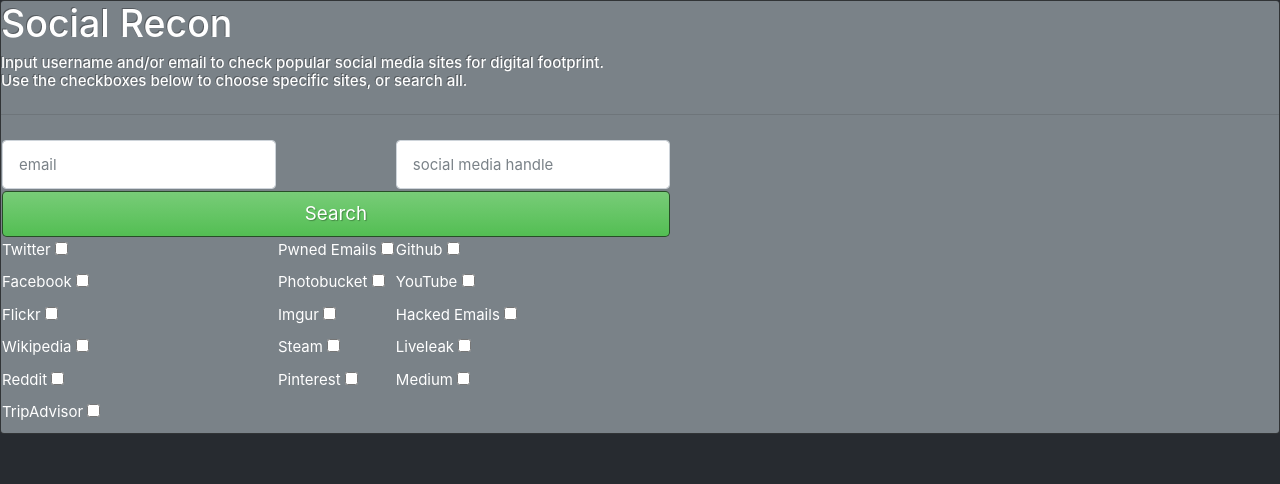
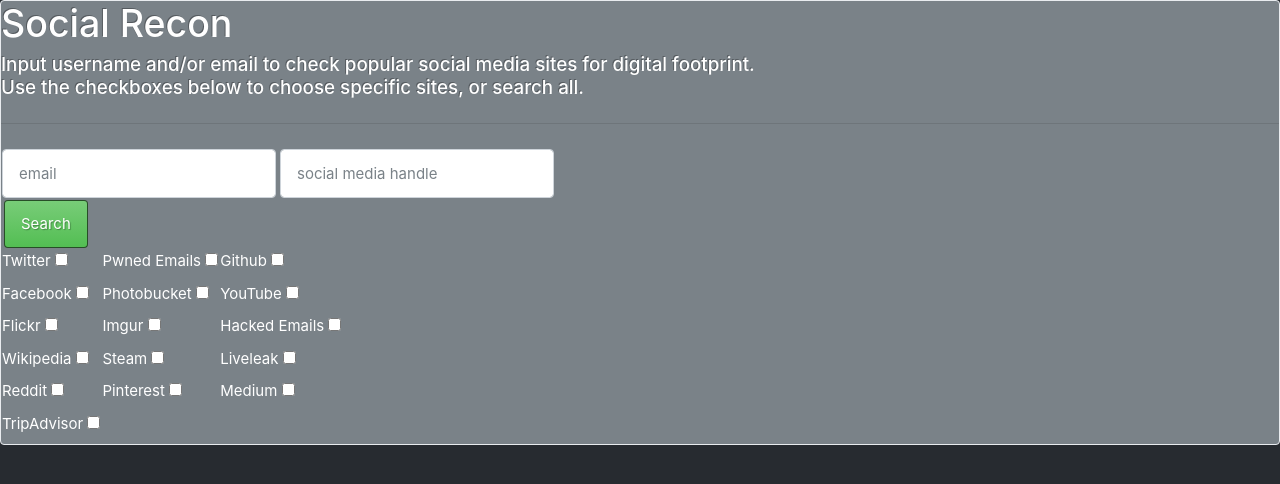
Before and after one commit to famavott/osint-scraper, a Python web app: template osint_scraper/templates/home.jinja2 in a window 1280 px wide. Shown: the top 484 px of the page. Run offline with Jinja, Linux system fonts and the light colour scheme; the template is opened without the code that fills it, so the values that code supplies are empty.

Commit message:
Styled out tables.

```diff
--- a/osint_scraper/templates/home.jinja2
+++ b/osint_scraper/templates/home.jinja2
@@ -8,6 +8,7 @@
     <link href="{{request.static_url('osint_scraper:static/style.css')}}" rel="stylesheet">
     <link rel="stylesheet" href="{{request.static_url('osint_scraper:static/loading.css')}}">
     <link rel="shortcut icon" href="{{request.static_url('osint_scraper:static/Spy.png')}}">
+    <link href="https://fonts.googleapis.com/css?family=Playfair+Display" rel="stylesheet">
   </head>
   <body>
     <div class="body" style="display: none"></div>
@@ -15,11 +16,11 @@
     <div class="main_page">
         <header id="header">
         </header>
-        <div id="main-box" class="card bg-secondary text-white mb-3">
+        <div id="main-box" class="card bg-secondary border-light text-white mb-3">
             <h1 class="header">Social Recon</h1>
             <form id="input_form" action="results">
                 <div>
-                    <h6 id="instructions">Input username and/or email to check popular social media sites for digital footprint.<br>Use the checkboxes below to choose specific sites, or search all.</h6>
+                    <h5 id="instructions">Input username and/or email to check popular social media sites for digital footprint.<br>Use the checkboxes below to choose specific sites, or search all.</h5>
                 </div>
                 <hr class="my-4">
                 <table class="input-fields">
@@ -33,82 +34,89 @@
                             <input class='form-control' type="text" name="handle" placeholder="social media handle" id="inputDefault">
                         </td>
                     </tr>
+                    <table class="input-fields four_five" >
                     <tr>
-                        <td colspan="3"><a href="{{ request.route_url('results') }}"><input class="btn btn-success btn-lg btn-block"" type="submit" name="search" value="Search" id="search"></a>
+                        <td class='box'></td>
+                        <td class='box'><a href="{{ request.route_url('results') }}"><input class="btn btn-success btn-block" type="submit" name="search" value="Search" id="search"></a>
                         </td>
+                        <td class='box'></td>
+
                     </tr>
+                </table>
+                </table>
+                <table class="input-fields">
                     <tr>
-                        <td>
+                        <td class='box box_pad'>
                             <label for="twitter">Twitter</label>
                             <input type='checkbox' name='selected_sites' value='twitter'>
                         </td>
-                        <td>
+                        <td class='box box_pad'>
                             <label for="pwned">Pwned Emails</label>
                             <input type='checkbox' name='selected_sites' value='pwned'>
                         </td>
-                        <td>
+                        <td class='box box_pad'>
                             <label for="github">Github</label>
                             <input type='checkbox' name='selected_sites' value='github'>
                         </td>
                     </tr>
                     <tr>
-                        <td>
+                        <td class='box box_pad'>
                             <label for="facebook">Facebook</label>
                             <input type='checkbox' name='selected_sites' value='facebook'>
                         </td>
-                        <td>
+                        <td class='box box_pad'>
                             <label for="photobucket">Photobucket</label>
                             <input type='checkbox' name='selected_sites' value='photobucket'>
                         </td>
-                        <td>
+                        <td class='box box_pad'>
                             <label for="youtube">YouTube</label>
                             <input type='checkbox' name='selected_sites' value='youtube'>
                         </td>
                     </tr>
                     <tr>
-                        <td>
+                        <td class='box box_pad'>
                             <label for="flickr">Flickr</label>
                             <input type='checkbox' name='selected_sites' value='flickr'>
                         </td>
-                        <td>
+                        <td class='box box_pad'>
                             <label for="imgur">Imgur</label>
                             <input type='checkbox' name='selected_sites' value='imgur'>
                         </td>
-                        <td>
+                        <td class='box box_pad'>
                             <label for="hacked_email">Hacked Emails</label>
                             <input type='checkbox' name='selected_sites' value='hacked_email'>
                         </td>
                     </tr>
                     <tr>
-                        <td>
+                        <td class='box box_pad'>
                             <label for="wikipedia">Wikipedia</label>
                             <input type='checkbox' name='selected_sites' value='wikipedia'>
                         </td>
-                        <td>
+                        <td class='box box_pad'>
                             <label for="steam">Steam</label>
                             <input type='checkbox' name='selected_sites' value='steam'>
                         </td>
-                        <td>
+                        <td class='box box_pad'>
                             <label for="liveleak">Liveleak</label>
                             <input type='checkbox' name='selected_sites' value='liveleak'>
                         </td>
                     </tr>
                     <tr>
-                        <td>
+                        <td class='box box_pad'>
                             <label for="reddit">Reddit</label>
                             <input type='checkbox' name='selected_sites' value='reddit'>
                         </td>
-                        <td>
+                        <td class='box box_pad'>
                             <label for="pinterest">Pinterest</label>
                             <input type='checkbox' name='selected_sites' value='pinterest'>
                         </td>
-                        <td>
+                        <td class='box box_pad'>
                             <label for="medium">Medium</label>
                             <input type='checkbox' name='selected_sites' value='medium'>
                         </td>
                     </tr>
                     <tr>
-                        <td>
+                        <td class='box box_pad'>
                             <label for="trip">TripAdvisor</label>
                             <input type='checkbox' name='selected_sites' value='trip'>
                         </td>
```
Also changed, not shown: osint_scraper/static/style.css (+25 -3 lines).
